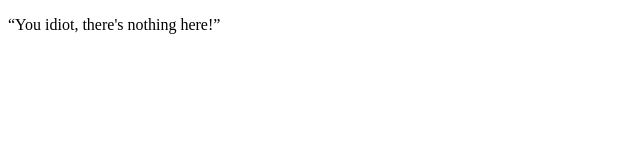
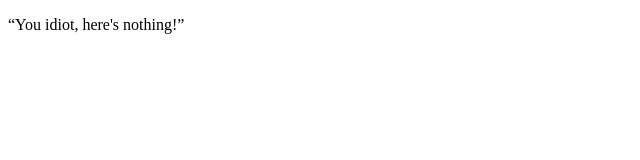
Before and after one commit to boringer/boringer.github.io, a plain HTML site: page index.html in a window 1280 px wide. Shown: the full height of the page, 0-640 px from the left. Drawn offline with Linux system fonts and the light colour scheme.

Commit message:
Updated text.

```diff
--- a/index.html
+++ b/index.html
@@ -9,6 +9,6 @@
 		<meta name="keywords" content="boring" />
 	</head>
 	<body>
-		<p><q>You idiot, there's nothing here!</q></p>
+		<p><q>You idiot, here's nothing!</q></p>
 	</body>
 </html>
```
